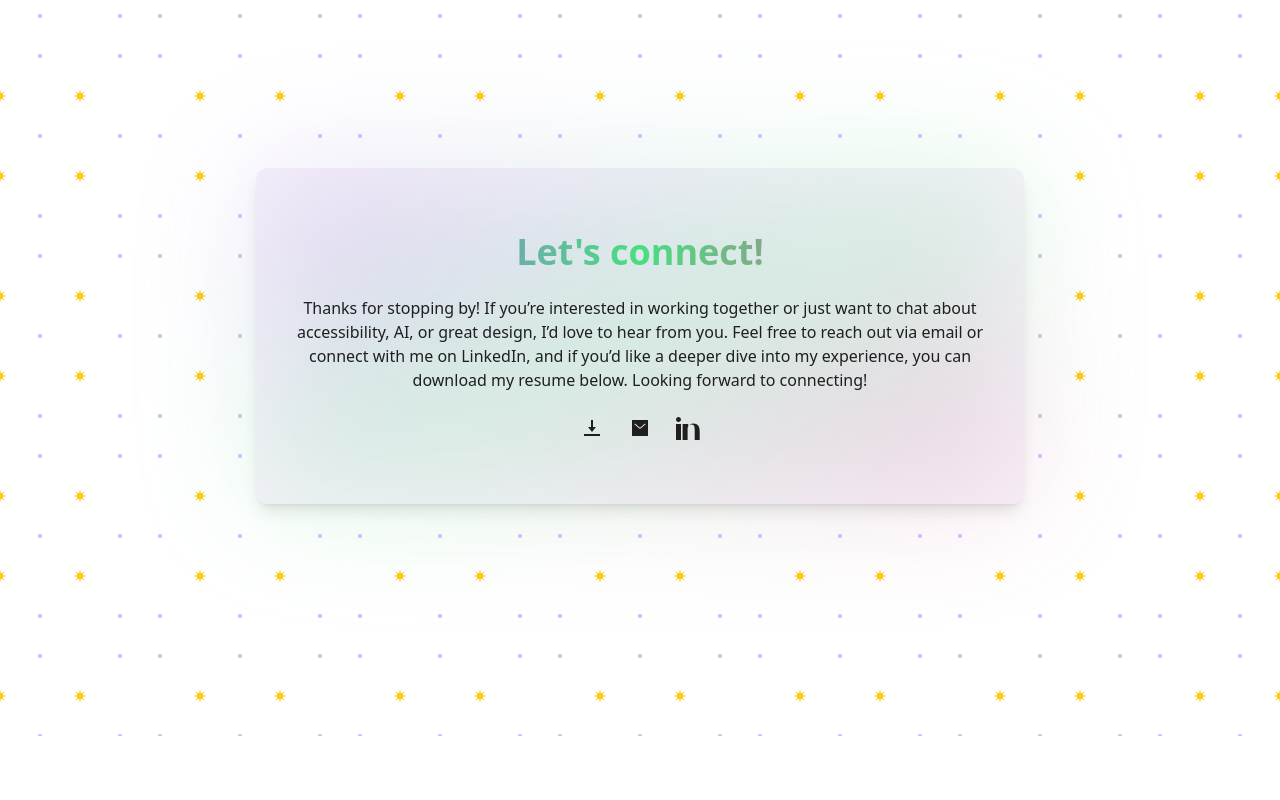
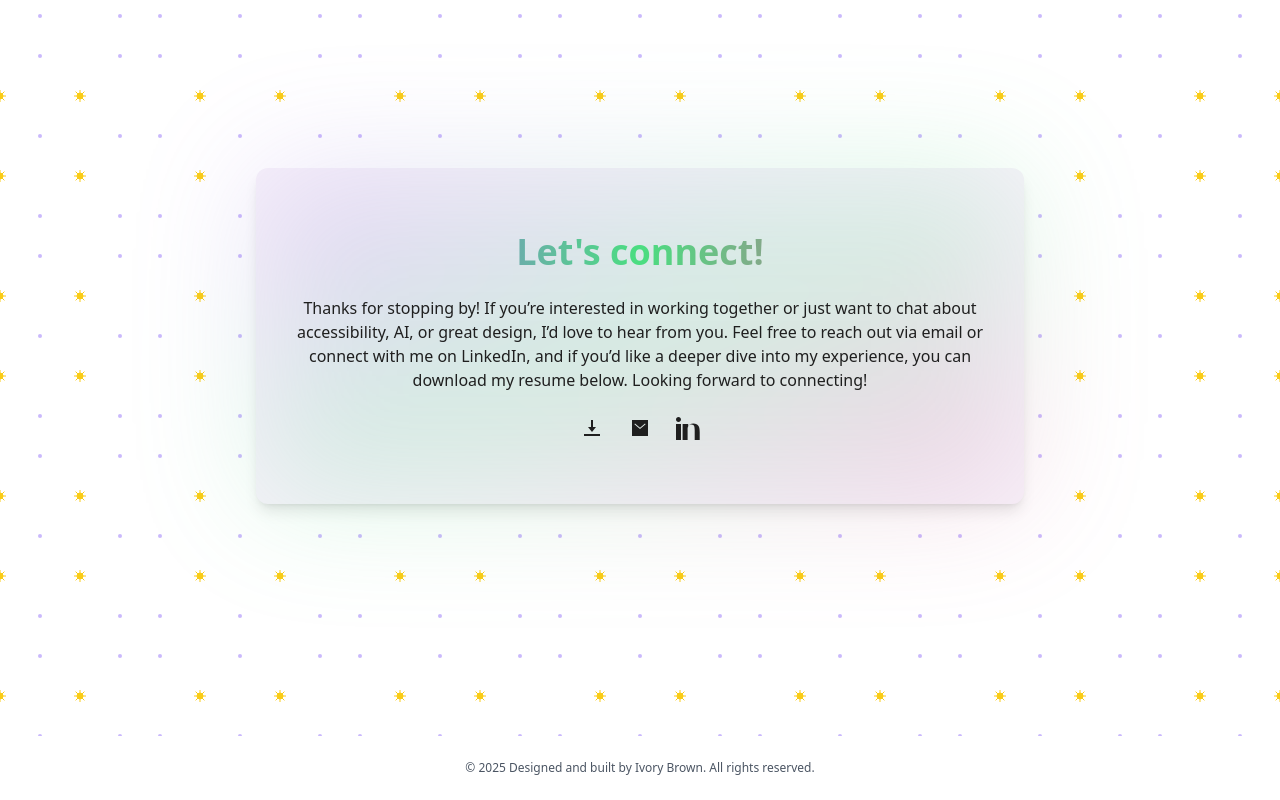
Before and after one commit to adxdivory/my-portfolio, a Next.js app: page / in a window 1280 px wide. Shown: the part 3612-4412 px from the top of the page. Before the commit the page ends 4348 px from the top, so only its background shows below. Built offline with nearby package versions, Linux system fonts and the light colour scheme.

Commit message:
copyright line added

```diff
--- a/src/app/page.js
+++ b/src/app/page.js
@@ -215,8 +215,8 @@ export default function Home() {
         </section>
 
       </main>
-      <footer className={styles.footer}>
-
+      <footer className={styles.footer + " text-xs text-center py-6 " + (darkMode ? "text-gray-400" : "text-gray-600")}>
+        © {new Date().getFullYear()} Designed and built by Ivory Brown. All rights reserved.
       </footer>
     </div>
   );
```
